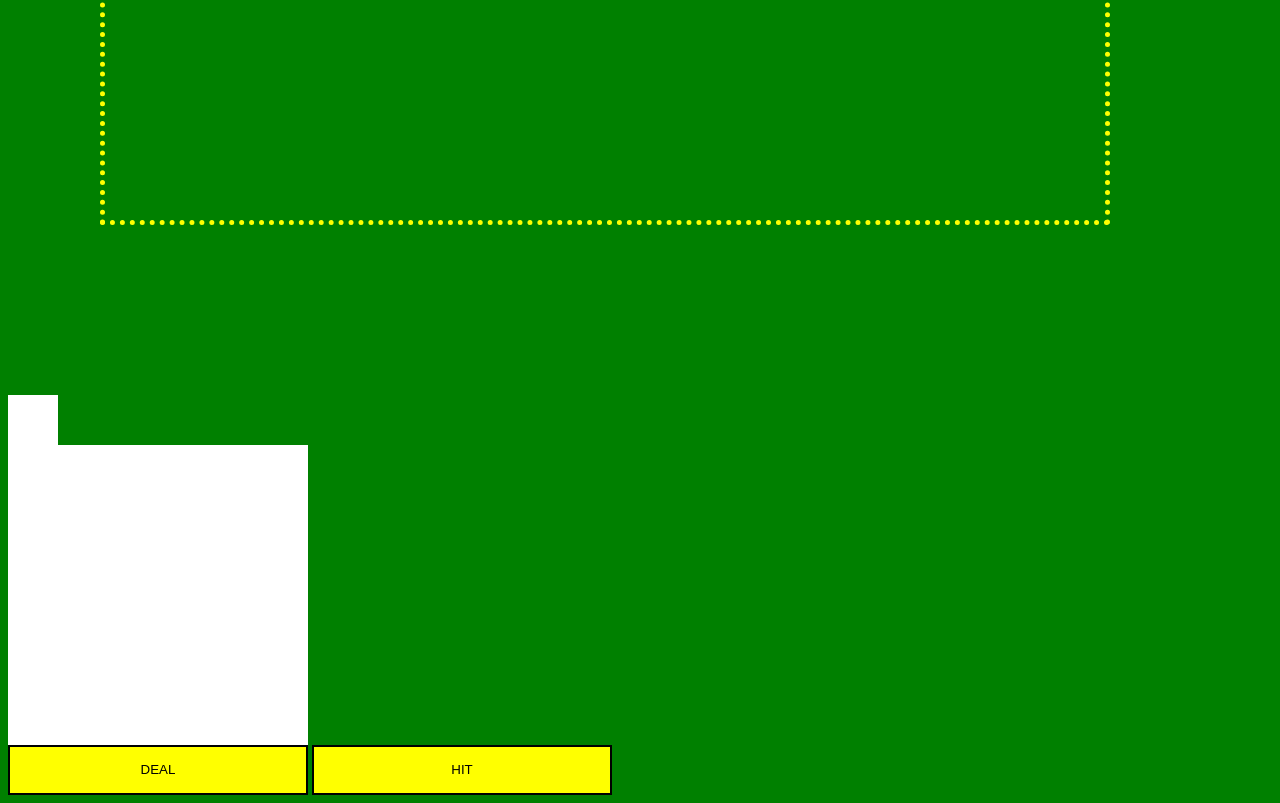
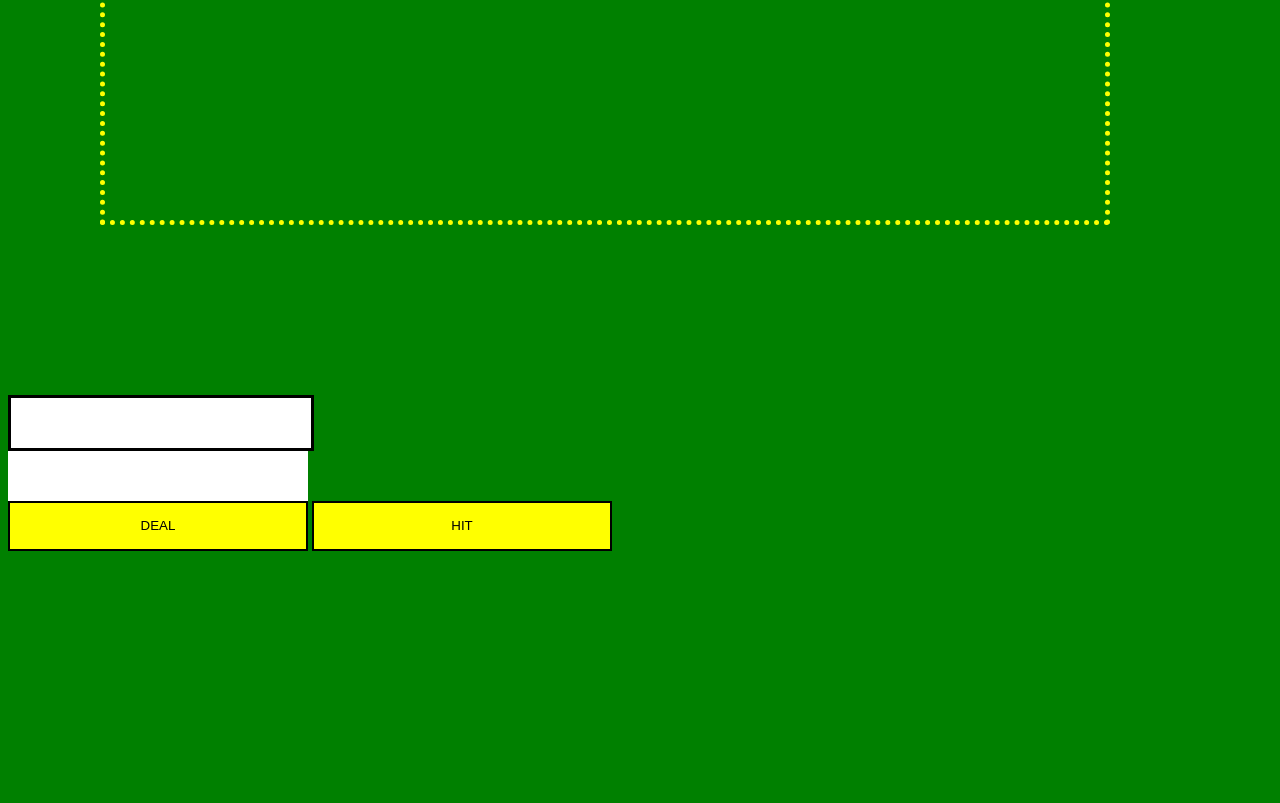
Before and after one commit to mbobbert/blackjack-game, a website: page src/index.html in a window 1280 px wide. Shown: the part 685-1488 px from the top of the page. After the commit the page ends 1244 px from the top, so only its background shows below. Drawn offline with nearby package versions, Linux system fonts and the light colour scheme; files that its build step writes are made by us from their sources.

Commit message:
adjusted style of score and game-over fields

```diff
--- a/src/scss/_custom.scss
+++ b/src/scss/_custom.scss
@@ -61,19 +61,22 @@ background-color: green;
 }
 
 .score_player {
-    width: 50px;
+    width: 300px;
     height: 50px;
-    font-size: 20px;
+    font-size: 30px;
     background-color: white;
+    border: 3px solid black;
+    text-align: center;
     color: black;
 }
 
 .game_over {
     width: 300px;
-    height: 300px;
-    font-size: 20px;
+    height: 50px;
+    font-size: 30px;
     background-color: white;
     color: red;
+    text-align: center;
 }
 
 #hit_btn {
```
